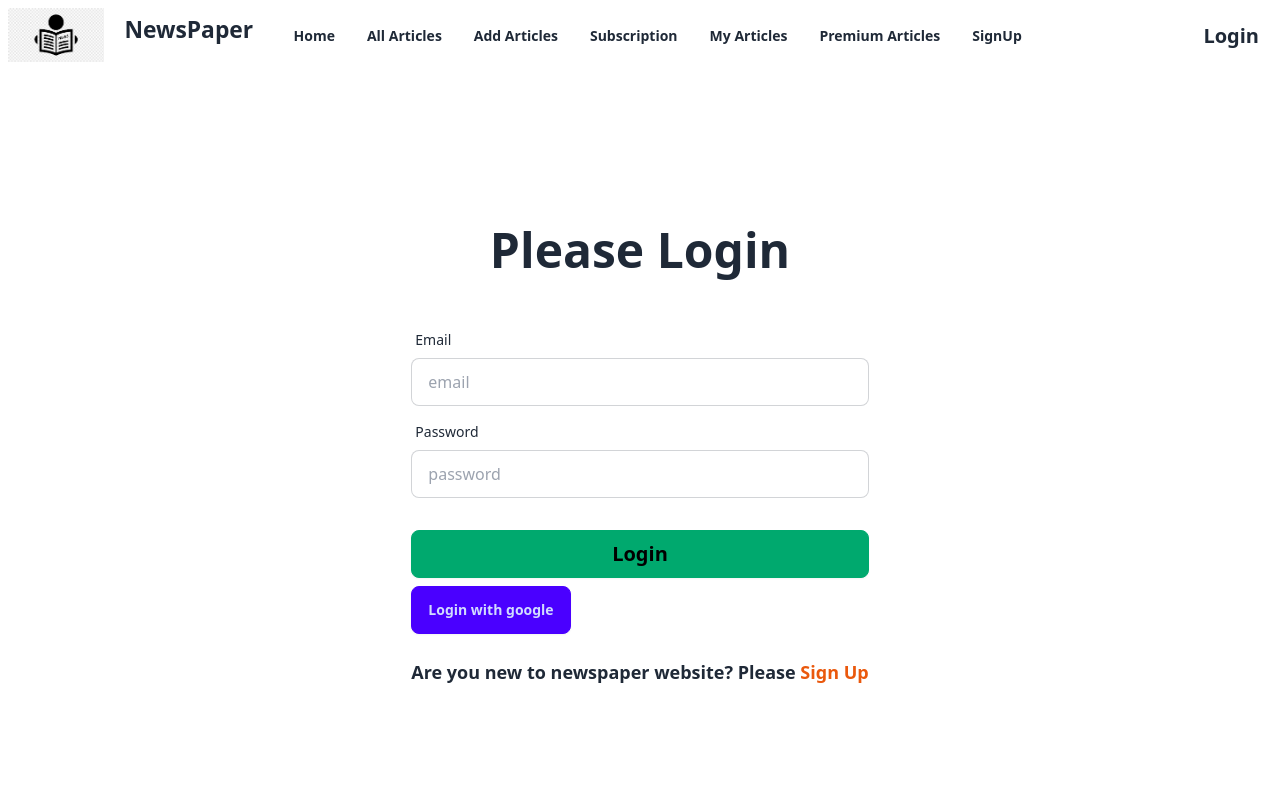
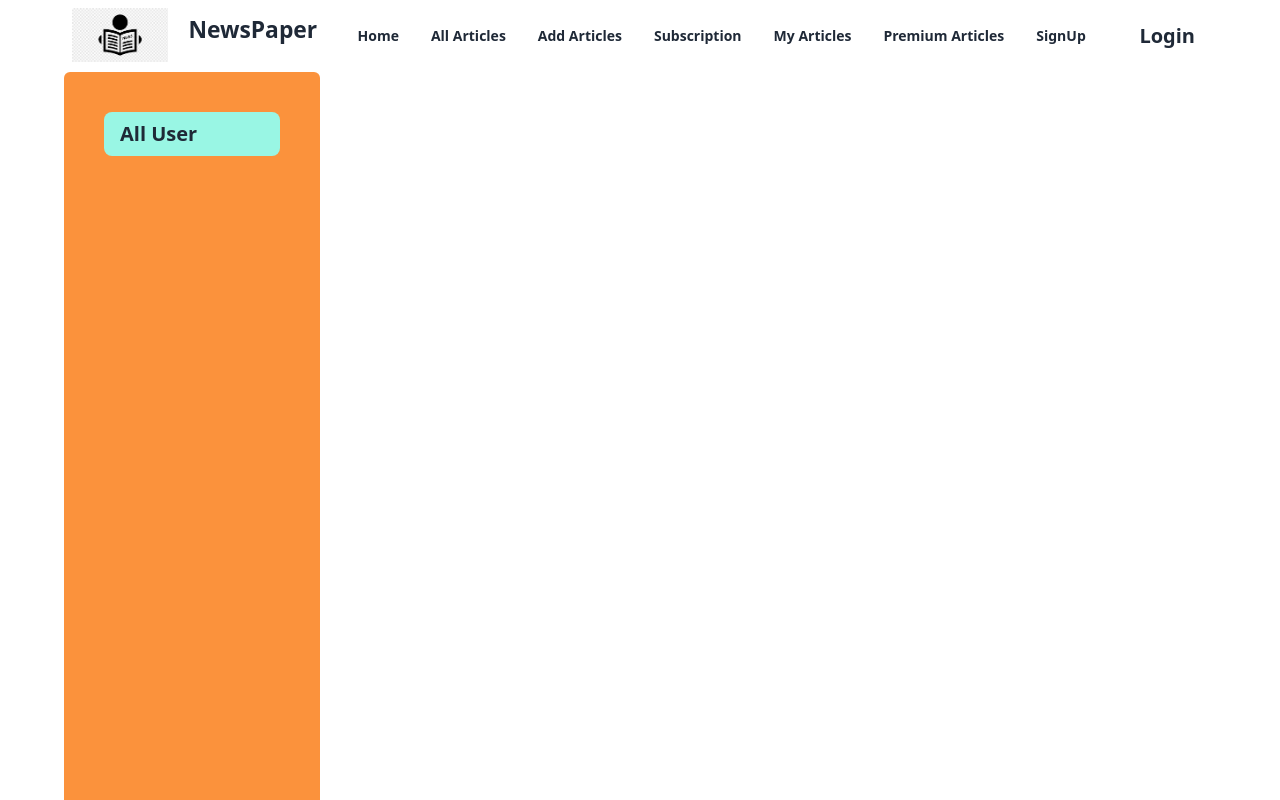
Before and after one commit to Arahman75/newspaper-client-12, a React (Vite) app: page /dashboard in a window 1280 px wide. Before the commit this address led to /login. Shown: the top 800 px of the page. Built offline with nearby package versions, Linux system fonts and the light colour scheme; no server answers.

Commit message:
create dashboard page

```diff
--- a/src/Routes/Router.jsx
+++ b/src/Routes/Router.jsx
@@ -12,6 +12,7 @@ import PremiumArticles from "../pages/PremiumArticles/PremiumArticles";
 import MyProfile from "../pages/MyProfile/MyProfile";
 import ErrorPage from "../pages/ErrorPage/ErrorPage";
 import PrivateRoute from "./PrivateRoute";
+import AllUser from "../pages/Dashboard/AllUser/AllUser";
 
 
 const router = createBrowserRouter([
@@ -56,16 +57,19 @@ const router = createBrowserRouter([
             {
                 path: '/premiumArticles',
                 element: <PremiumArticles></PremiumArticles>
-            },
-            {
-                path: '/dashboard',
-                element: <PrivateRoute>
-                    <Dashboard></Dashboard>
-                </PrivateRoute>
             }
-
         ]
     },
+    {
+        path: '/dashboard',
+        element: <Dashboard></Dashboard>,
+        children: [
+            {
+                path: '/dashboard/allUser',
+                element: <AllUser></AllUser>
+            }
+        ]
+    }
 ]);
 
 export default router;
--- a/src/main.jsx
+++ b/src/main.jsx
@@ -8,8 +8,10 @@ import AuthProvider from './provide/AuthProvider.jsx'
 
 ReactDOM.createRoot(document.getElementById('root')).render(
   <React.StrictMode>
-    <AuthProvider>
-      <RouterProvider router={router} />
-    </AuthProvider>
+    <div className='max-w-6xl mx-auto'>
+      <AuthProvider>
+        <RouterProvider router={router} />
+      </AuthProvider>
+    </div>
   </React.StrictMode>,
 )
--- /dev/null
+++ b/src/pages/Dashboard/AllUser/AllUser.jsx
@@ -0,0 +1,11 @@
+import React from 'react';
+
+const AllUser = () => {
+    return (
+        <div>
+            <h3>All user</h3>
+        </div>
+    );
+};
+
+export default AllUser;
--- a/src/pages/Dashboard/Dashboard/Dashboard.jsx
+++ b/src/pages/Dashboard/Dashboard/Dashboard.jsx
@@ -1,9 +1,23 @@
 import React from 'react';
+import { NavLink, Outlet } from 'react-router-dom';
+import Navbar from '../../../shared/Navbar/Navbar';
+import Footer from '../../../shared/Footer/Footer';
 
 const Dashboard = () => {
     return (
         <div>
-            <h2>This is a dashboard</h2>
+            <Navbar></Navbar>
+            <div className='flex'>
+                <div className='w-64 min-h-screen bg-orange-400 rounded-md p-8'>
+                    <ul className='menu'>
+                        <li><NavLink className='bg-teal-200 text-xl font-semibold' to='/dashboard/allUser'>All User</NavLink></li>
+                    </ul>
+                </div>
+                <div className='flex-1'>
+                    <Outlet></Outlet>
+                </div>
+            </div>
+            <Footer></Footer>
         </div>
     );
 };
```
